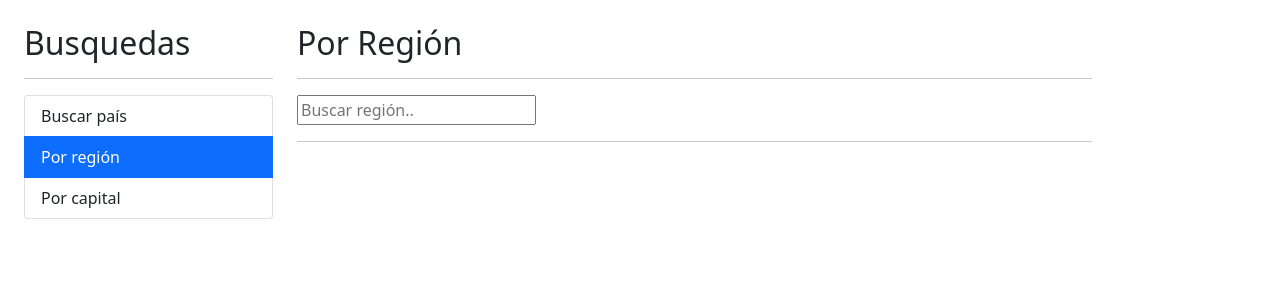
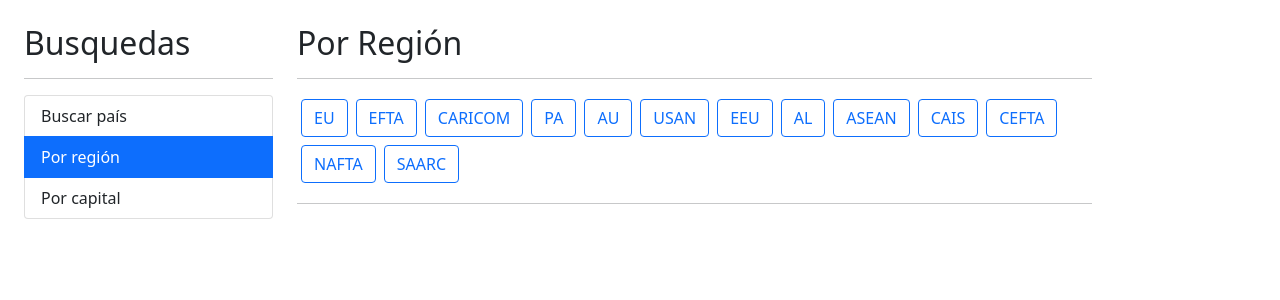
Before and after one commit to EdsonJSF/angular-paises-app, an Angular app: page /region in a window 1280 px wide. Shown: the top 300 px of the page. Built offline with nearby package versions, Linux system fonts and the light colour scheme.

Commit message:
Configuracion en la forma de pedir los datos de las regiones

```diff
--- a/src/app/pais/pages/por-region/por-region.component.html
+++ b/src/app/pais/pages/por-region/por-region.component.html
@@ -1,21 +1,30 @@
-<h2>Por Región</h2>
+<h2>
+  Por Región
+  <small class="text-capitalize text-muted">
+    {{ regionActiva ? "( " + regionActiva + " )" : "" }}
+  </small>
+</h2>
 <hr />
 
 <div class="row">
   <div class="col">
-    <app-pais-input
-      (onEnter)="buscar($event)"
-      (onDebounce)="sugerencias($event)"
-      placeholder="Buscar región.."
-    ></app-pais-input>
+    <!-- [class.btn-primary]="region === regionActiva" -->
+    <!-- [ngClass]="{
+      'btn-primary': region === regionActiva,
+      'btn-outline-primary': region !== regionActiva
+    }" -->
+    <button
+      class="btn m-1 text-capitalize"
+      [class]="getClaseCSS(region)"
+      *ngFor="let region of regiones"
+      (click)="activarRegion(region)"
+    >
+      {{ region }}
+    </button>
   </div>
 </div>
 
 <hr />
-
-<div *ngIf="hayError" class="alert alert-danger">
-  No se encontró nada con el tértmino {{ termino }}
-</div>
 
 <div *ngIf="paises.length" class="row">
   <div class="col">
--- a/src/app/pais/pages/por-region/por-region.component.ts
+++ b/src/app/pais/pages/por-region/por-region.component.ts
@@ -9,28 +9,44 @@
   styles: [],
 })
 export class PorRegionComponent {
-  termino: string = '';
-  hayError: boolean = false;
+  regiones: string[] = [
+    'EU',
+    'EFTA',
+    'CARICOM',
+    'PA',
+    'AU',
+    'USAN',
+    'EEU',
+    'AL',
+    'ASEAN',
+    'CAIS',
+    'CEFTA',
+    'NAFTA',
+    'SAARC',
+  ];
+  regionActiva: string = '';
   paises: Country[] = [];
 
   constructor(private paisService: PaisService) {}
 
-  buscar(termino: string) {
-    this.hayError = false;
-    this.termino = termino;
-    this.paisService.buscarRegion(this.termino).subscribe(
+  getClaseCSS(region: string) {
+    return region === this.regionActiva ? 'btn-primary' : 'btn-outline-primary';
+  }
+
+  activarRegion(region: string) {
+    if (region === this.regionActiva) return;
+    this.regionActiva = region;
+    this.buscar(region);
+  }
+
+  buscar(region: string) {
+    this.paisService.buscarRegion(region).subscribe(
       (paises) => {
         this.paises = paises;
       },
       (error) => {
-        this.hayError = true;
         this.paises = [];
       }
     );
   }
-
-  sugerencias(termino: string) {
-    this.hayError = false;
-    console.log(termino);
-  }
 }
--- a/src/app/pais/services/pais.service.ts
+++ b/src/app/pais/services/pais.service.ts
@@ -8,27 +8,29 @@
   providedIn: 'root',
 })
 export class PaisService {
-  private apiUrl: string = 'https://restcountries.com/v3.1';
+  private apiUrl: string = 'https://restcountries.com/';
+  private apiUrlVersion: string = 'v3.1';
+  private apiUrlOldVersion: string = 'v2';
 
   constructor(private http: HttpClient) {}
 
   buscarPais(termino: string): Observable<Country[]> {
-    const url = `${this.apiUrl}/name/${termino}`;
+    const url = `${this.apiUrl}${this.apiUrlVersion}/name/${termino}`;
     return this.http.get<Country[]>(url);
   }
 
   buscarRegion(termino: string): Observable<Country[]> {
-    const url = `${this.apiUrl}/region/${termino}`;
+    const url = `${this.apiUrl}${this.apiUrlOldVersion}/regionalbloc/${termino}`;
     return this.http.get<Country[]>(url);
   }
 
   buscarCapital(termino: string): Observable<Country[]> {
-    const url = `${this.apiUrl}/capital/${termino}`;
+    const url = `${this.apiUrl}${this.apiUrlVersion}/capital/${termino}`;
     return this.http.get<Country[]>(url);
   }
 
   verPais(termino: string): Observable<Country[]> {
-    const url = `${this.apiUrl}/alpha/${termino}`;
+    const url = `${this.apiUrl}${this.apiUrlVersion}/alpha/${termino}`;
     return this.http.get<Country[]>(url);
   }
 }
```
